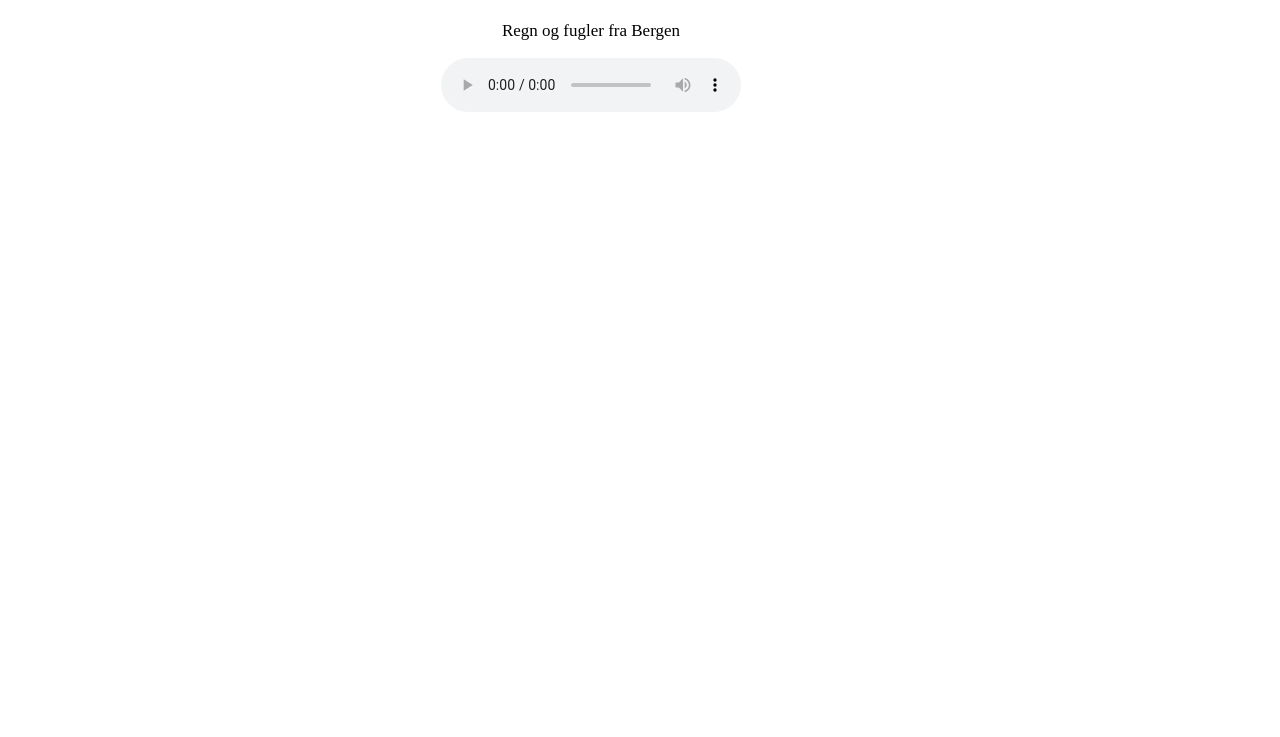
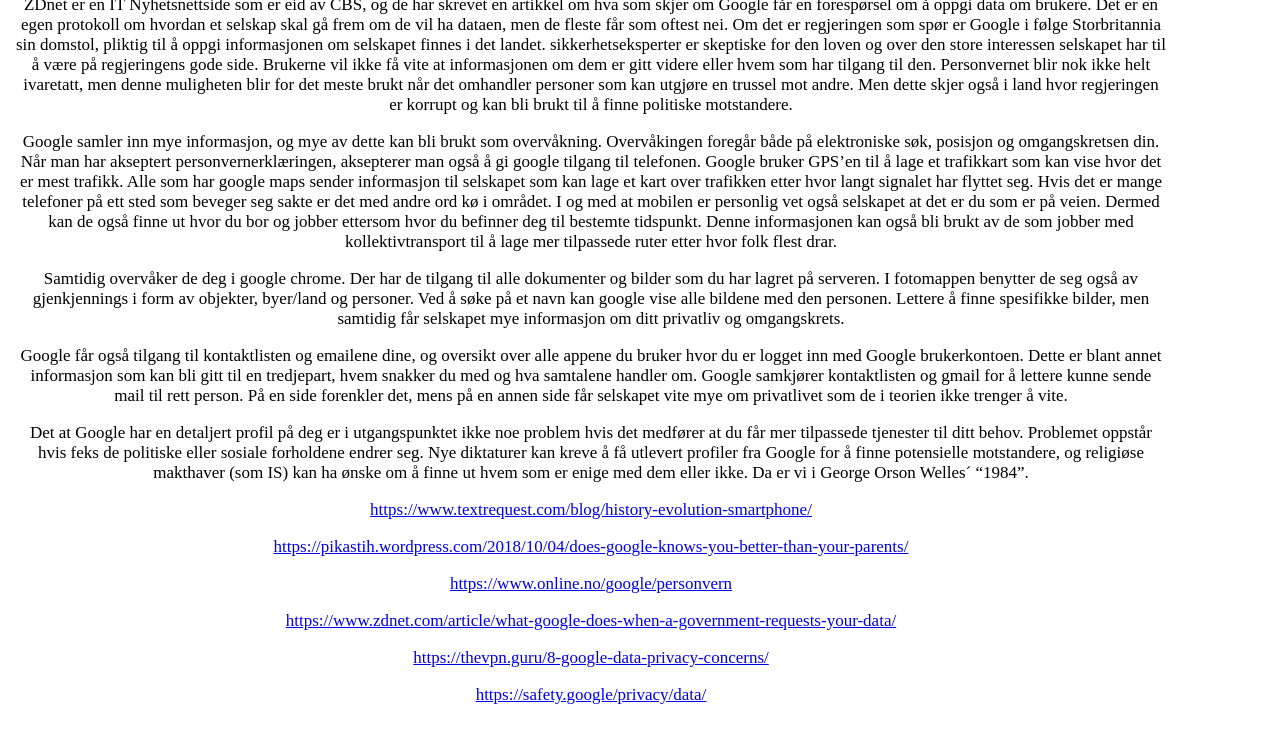
Before and after one commit to imida/dn_Bergen, a PHP site: page /index.php?page=digital_samtid in a window 1280 px wide. Shown: the part 658-1395 px from the top of the page. Before the commit the page ends 770 px from the top, so only its background shows below. Run offline with PHP 8.4, Linux system fonts and the light colour scheme; data that the repository does not hold is empty.

Commit message:
lagt til info og artikkel

```diff
--- a/index.php
+++ b/index.php
@@ -33,6 +33,7 @@
         ?>
 
         <a href="?page=about" style="float:right">Om</a>
+        <a href="?page=digital_samtid" style="float:right">Digital Samtidsoppgave</a>
         <a href="?page=laws" style="float:right">Lover</a>
 <?php
 echo '<a href="' . $loginout_href . '" style="float:right">' . $loginout_text . '</a>';
@@ -66,6 +67,8 @@
                 include 'pages/laws.php';
             } elseif ($page == "about") {
                 include 'pages/about.php';
+            } elseif ($page == "digital_samtid") {
+                include 'pages/digital_samtid.php';
             } elseif ($page == "logout") {
                 session_destroy();
                 header("Location: index.php");
@@ -74,8 +77,7 @@
             } else {
                 include 'pages/welcome.php';
             }
-
-            ?>
+?>
 
     </body>
 </html>
--- /dev/null
+++ b/pages/digital_samtid.php
@@ -0,0 +1,50 @@
+<div class="row">
+
+    <div class="column">
+
+        <h2>Google og personvern</h2>
+        <p>
+            Siden 1992 da den første smarttelefonen kom, har teknologien utviklet seg i en enorm hastighet. Telefonen gikk fra å være et hjelpemiddel for å ringe, og det var gjerne bare en telefon per boenhet, og enda færre hadde en datamaskin. I dag er begge deler omtrent en obligatorisk allemannseie og vi bruker dem til alt fra å gjøre jobben vår, lese nyheter, betale regninger, til å holde kontakt med venner og jobb/skole. En av de store IT selskapene som vi bruker tjenester fra daglig er Google. Selskapet tilbyr flere tjenester som lagring, epost, nettleser, osv. Dette er med på å forenkle hverdagen, hvis du vet hvordan teknologien brukes. Når man benytter seg av Google er man gjerne pålogget en bruker. Har man logget på en av tjenestene, har man automatisk logget på alle. Dermed kan Google samle inn informasjon om deg på tvers av alle tjenestene. Hvor problematisk kan dette være for personvernet?
+        </p>
+
+        <p>
+            Med alle tjenestene Google tilbyr bidrar de og til å gjøre hverdagen lettere. Ved hjelp av google kontoen kan man lage en bruker på Facebook. Man kan få tilsendt passordet på vipps via mail om man har glemt det, og finne tilbake til en interessant artikkel man ikke fikk lest ferdig for tre dager siden. Dette er med på å effektivisere dagliglivet og bidrar til å ha all informasjonen på ett sted, hverdagen blir mer organisert.
+        </p>
+
+        <p>
+            I og med at mer og mer av informasjonsflyten går igjennom Google sine tjenester vil selskapet etterhvert få store mengder informasjon om deg som privatperson. Hvordan denne informasjonen benyttes er beskrevet i Google sin brukeravtale. Problemet med disse avtalene er at de fort blir lange og kompliserte, så folk flest trykker bare “godta” uten å vite hva de faktisk har sagt ja til. Samtidig får man ikke tilgang til tjenestene med mindre man aksepterer denne avtalen.
+        </p>
+
+        <p>
+            Telenor har laget en oversikt over hva Google får vite om deg så snart du aksepterer betingelsene. Google får inn så mye informasjon om deg som enkeltperson at de får et ganske tydelig bilde av deg som enkeltperson. I erklæringen står det at dette blir brukt for å tilpasse søkene dine og gi deg mer relevant reklame. Samtidig tjener selskapet mye på dette, både i form av reklame men også ved å selge informasjonen til tredjepart. Den positive siden er at forbrukerne lettere får opp det de ønsker, og at mye besøkte nettsider kommer opp som søkeforslag.
+        </p>
+
+        <p>
+            ZDnet er en IT Nyhetsnettside som er eid av CBS, og de har skrevet en artikkel om hva som skjer om Google får en forespørsel om å oppgi data om brukere. Det er en egen protokoll om hvordan et selskap skal gå frem om de vil ha dataen, men de fleste får som oftest nei. Om det er regjeringen som spør er Google i følge Storbritannia sin domstol, pliktig til å oppgi informasjonen om selskapet finnes i det landet. sikkerhetseksperter er skeptiske for den loven og over den store interessen selskapet har til å være på regjeringens gode side. Brukerne vil ikke få vite at informasjonen om dem er gitt videre eller hvem som har tilgang til den. Personvernet blir nok ikke helt ivaretatt, men denne muligheten blir for det meste brukt når det omhandler personer som kan utgjøre en trussel mot andre. Men dette skjer også i land hvor regjeringen er korrupt og kan bli brukt til å finne politiske motstandere.
+        </p>
+
+        <p>
+            Google samler inn mye informasjon, og mye av dette kan bli brukt som overvåkning. Overvåkingen foregår både på elektroniske søk, posisjon og omgangskretsen din. Når man har akseptert personvernerklæringen, aksepterer man også å gi google tilgang til telefonen. Google bruker GPS’en til å lage et trafikkart som kan vise hvor det er mest trafikk. Alle som har google maps sender informasjon til selskapet som kan lage et kart over trafikken etter hvor langt signalet har flyttet seg. Hvis det er mange telefoner på ett sted som beveger seg sakte er det med andre ord kø i området. I og med at mobilen er personlig vet også selskapet at det er du som er på veien. Dermed kan de også finne ut hvor du bor og jobber ettersom hvor du befinner deg til bestemte tidspunkt. Denne informasjonen kan også bli brukt av de som jobber med kollektivtransport til å lage mer tilpassede ruter etter hvor folk flest drar.
+        </p>
+
+        <p>
+            Samtidig overvåker de deg i google chrome. Der har de tilgang til alle dokumenter og bilder som du har lagret på serveren. I fotomappen benytter de seg også av gjenkjennings i form av objekter, byer/land og personer. Ved å søke på et navn kan google vise alle bildene med den personen. Lettere å finne spesifikke bilder, men samtidig får selskapet mye informasjon om ditt privatliv og omgangskrets.
+        </p>
+
+        <p>
+            Google får også tilgang til kontaktlisten og emailene dine, og oversikt over alle appene du bruker hvor du er logget inn med Google brukerkontoen. Dette er blant annet informasjon som kan bli gitt til en tredjepart, hvem snakker du med og hva samtalene handler om. Google samkjører kontaktlisten og gmail for å lettere kunne sende mail til rett person. På en side forenkler det, mens på en annen side får selskapet vite mye om privatlivet som de i teorien ikke trenger å vite.
+        </p>
+
+        <p>
+            Det at Google har en detaljert profil på deg er i utgangspunktet ikke noe problem hvis det medfører at du får mer tilpassede tjenester til ditt behov. Problemet oppstår hvis feks de politiske eller sosiale forholdene endrer seg. Nye diktaturer kan kreve å få utlevert profiler fra Google for å finne potensielle motstandere, og religiøse makthaver (som IS) kan ha ønske om å finne ut hvem som er enige med dem eller ikke. Da er vi i George Orson Welles´ “1984”.
+        </p>
+
+  <p><a href=" https://www.textrequest.com/blog/history-evolution-smartphone/"> https://www.textrequest.com/blog/history-evolution-smartphone/</a></p>
+        <p><a href=" https://pikastih.wordpress.com/2018/10/04/does-google-knows-you-better-than-your-parents/"> https://pikastih.wordpress.com/2018/10/04/does-google-knows-you-better-than-your-parents/</a></p>
+        <p><a href="https://www.online.no/google/personvern">https://www.online.no/google/personvern</a></p>
+        <p><a href="https://www.zdnet.com/article/what-google-does-when-a-government-requests-your-data/">https://www.zdnet.com/article/what-google-does-when-a-government-requests-your-data/</a></p>
+        <p><a href="https://thevpn.guru/8-google-data-privacy-concerns/">https://thevpn.guru/8-google-data-privacy-concerns/</a></p>
+        <p><a href="https://safety.google/privacy/data/">https://safety.google/privacy/data/</a></p>
+
+    </div>
+</div>
```
Also changed, not shown: pages/about.php (added, +61 -0 lines).
